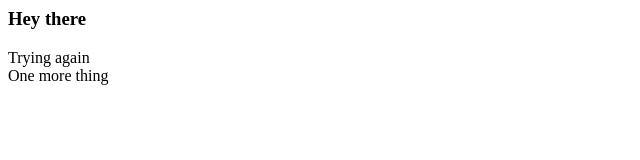
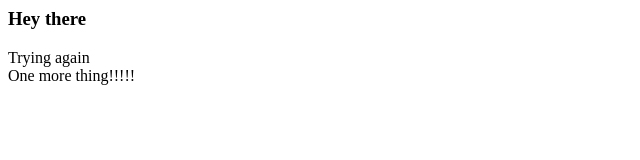
Before and after one commit to Inncam/Inncam.github.io, a plain HTML site: page index.html in a window 1280 px wide. Shown: the full height of the page, 0-640 px from the left. Drawn offline with Linux system fonts and the light colour scheme.

Commit message:
Try again

```diff
--- a/index.html
+++ b/index.html
@@ -1,5 +1,5 @@
 <H3> <b> Hey there </b> </H3>
 <p>
 Trying again <br>
-One more thing
+One more thing!!!!!
 </p>
```
